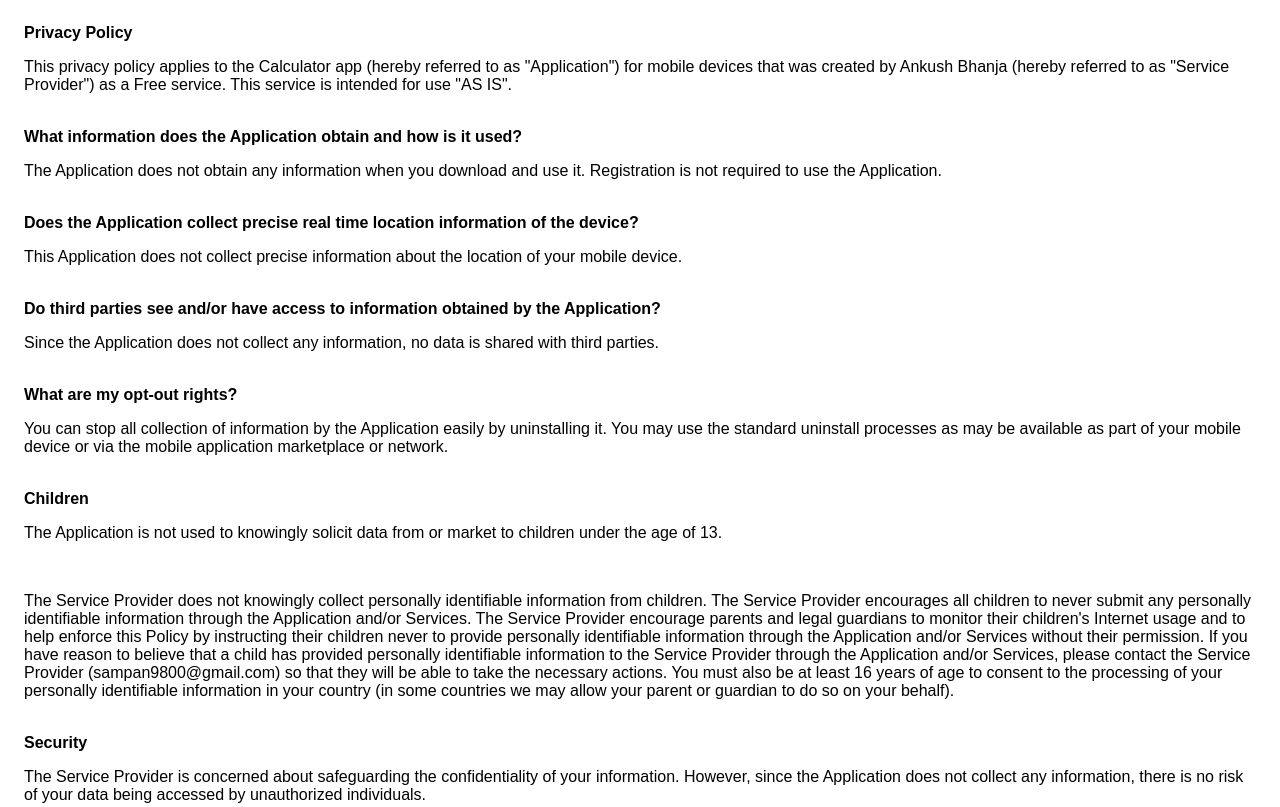
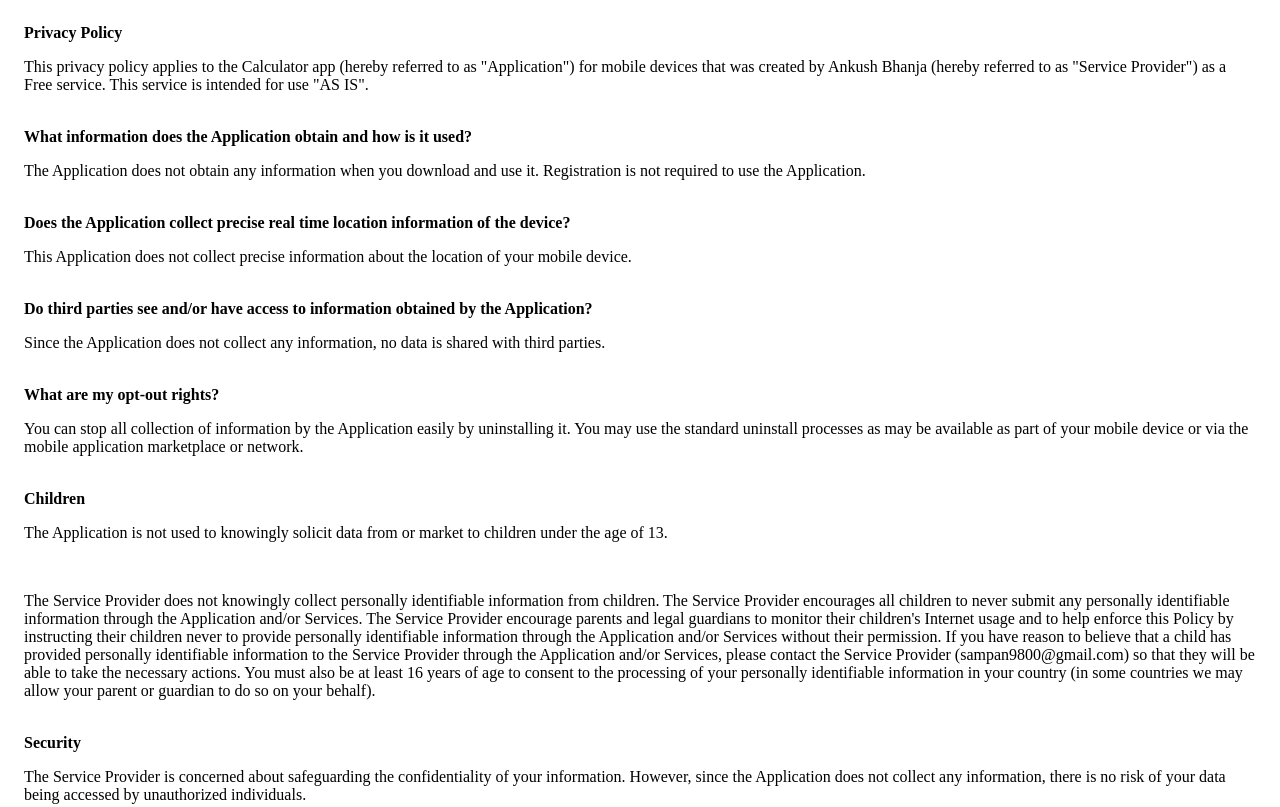
Before and after one commit to Ankush9800/Calculator, a plain HTML site: page index.html in a window 1280 px wide. Shown: the top 807 px of the page. Drawn offline with Linux system fonts and the light colour scheme.

Commit message:
Add files via upload

```diff
--- a/index.html
+++ b/index.html
@@ -6,7 +6,7 @@
     <title>Privacy Policy</title>
     <style>
       body {
-        font-family: sans-serif;
+        font-family: sans-serif, 'Helvetica Neue', Helvetica, Arial,;
         padding: 1em;
       }
     </style>
```
